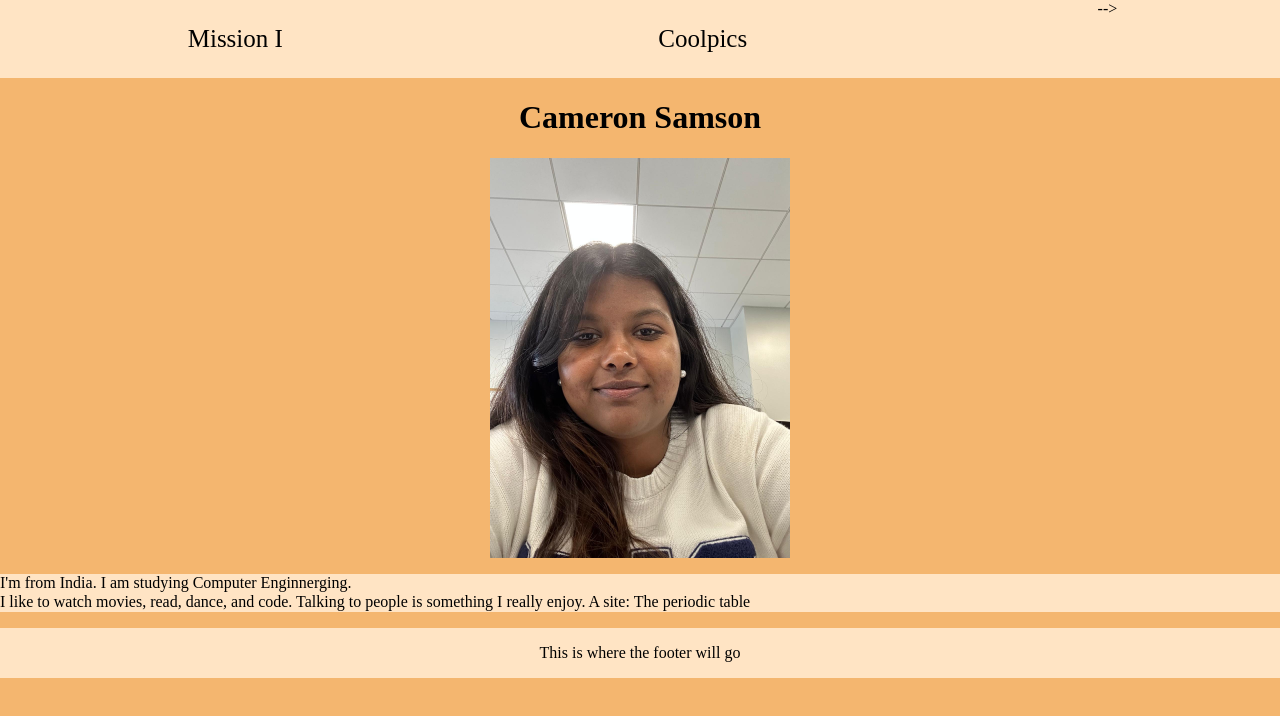
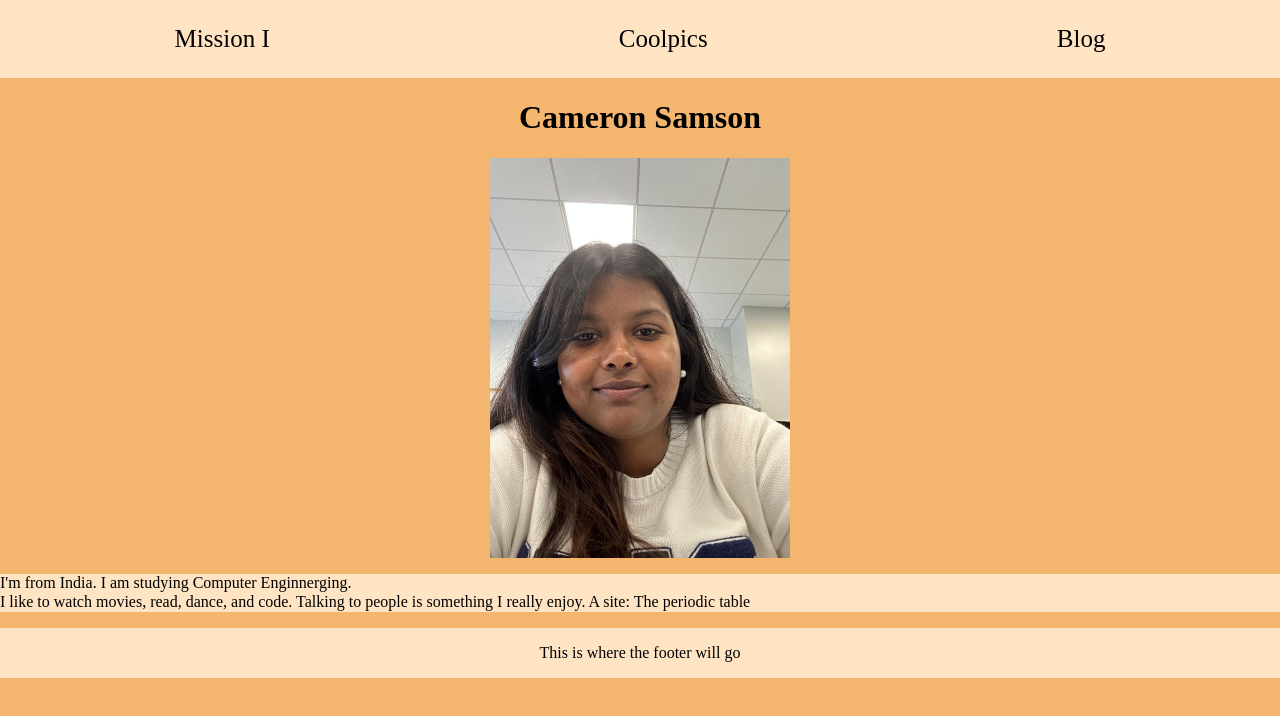
Before and after one commit to thcy07/web_devd_131, a plain HTML site: page index.html in a window 1280 px wide. Drawn offline with Linux system fonts and the light colour scheme.

Commit message:
index changes

```diff
--- a/index.html
+++ b/index.html
@@ -14,9 +14,10 @@
         <nav>
             <a  href="mission/index.html"  target="_blank">Mission I </a>
             <a href="coolpics/index.html">Coolpics</a>
+            <a href="blog/index.html">Blog</a>
             <!-- <a href="positioning/positioning/positioning.html"  target="_blank">Positioning Activity </a>
             <a href="harry_potter_site/index.html"  target="_blank">Personal Website </a>
-            <a href="harry_potter_site/site_plan.html"  target="_blank">Personal Siteplan </a> --> -->
+            <a href="harry_potter_site/site_plan.html"  target="_blank">Personal Siteplan </a> -->
         </nav>
     </header>
     <h1> Cameron Samson </h1>
```
